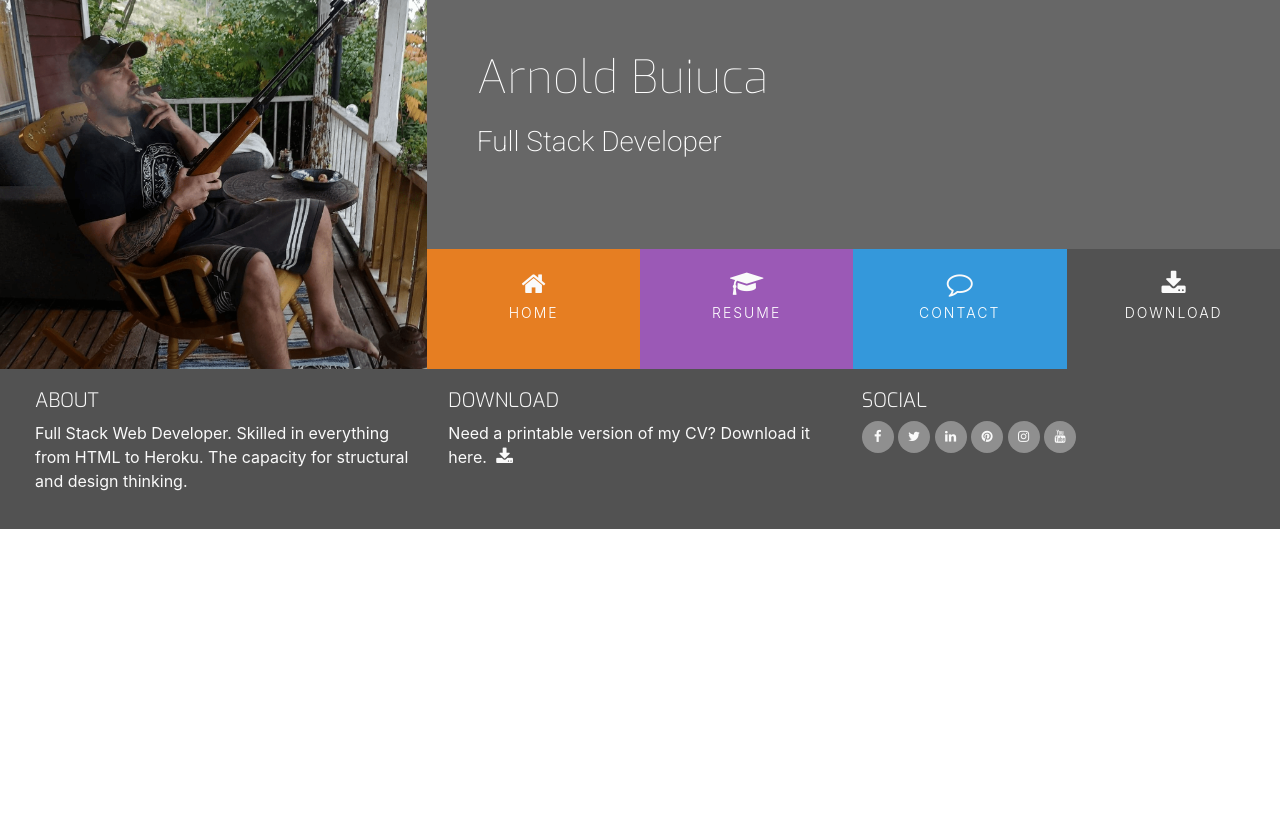
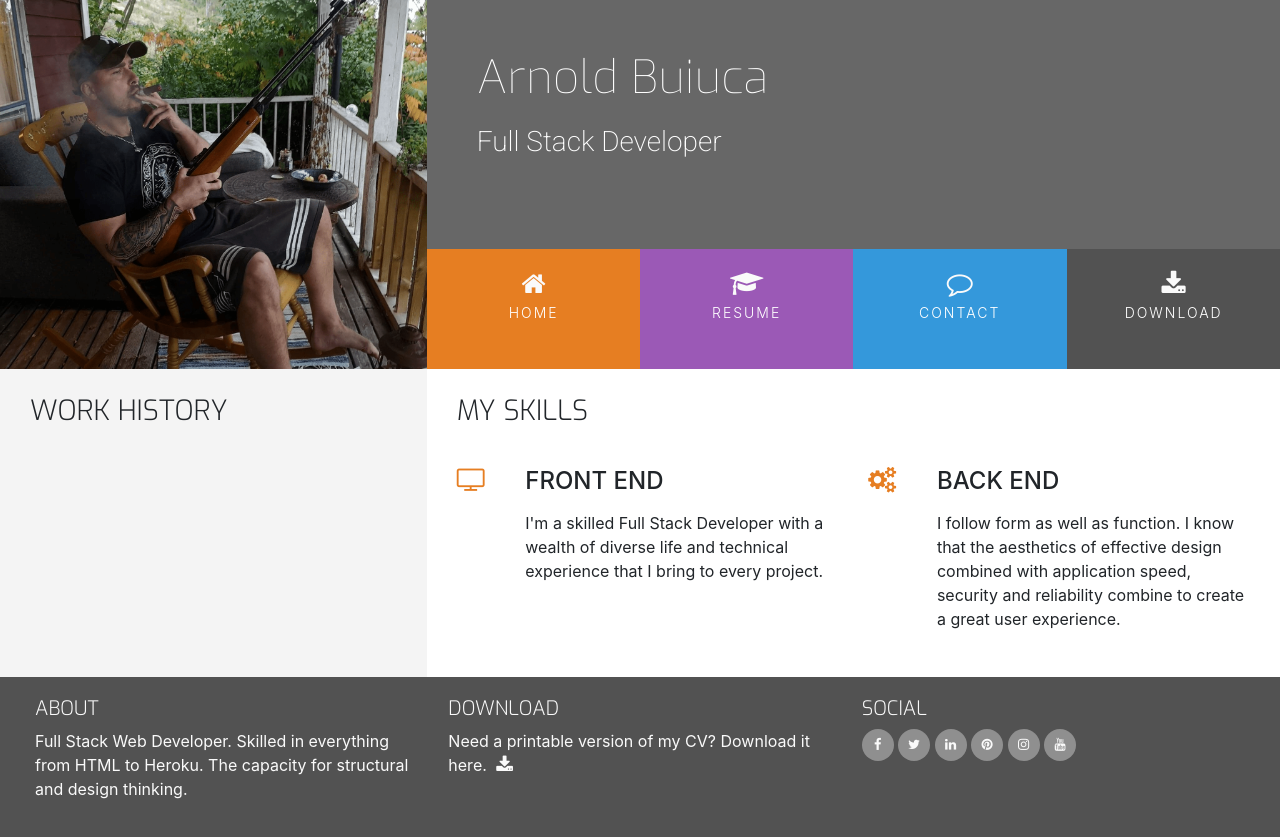
Before and after one commit to arnoldkoss/arnoldb-resume, a plain HTML site: page resume.html in a window 1280 px wide. Before the commit the page ends 800 px from the top, so only its background shows below. Drawn offline with nearby package versions, Linux system fonts and the light colour scheme.

Commit message:
structure the resume page

```diff
--- a/resume.html
+++ b/resume.html
@@ -18,7 +18,7 @@
 <body>
     <header>
 
-    </header>
+
     <div class="row no-gutters">
         <a href="index.html" class="col-md-4 logo"></a>
 
@@ -59,8 +59,60 @@
 
         </div>
     </div>
+    </header>
+    <section class="container-fluid">
+        <div class="row">
+            <div class="col-md-4 bg-color-personal-info section-column">
+                <div class="row">
+                    <div class="col-12">
+                        <h3 class="section-heading uppercase">
+                            Work History
+                        </h3>
+                    </div>
+                </div>
 
-    <section>
+
+            </div>
+            <div class="col-md-8 bg-color-three-reasons section-column">
+                <div class="row">
+                    <div class="col">
+                        <h3 class="section-heading uppercase">My Skills</h3>
+                    </div>
+                </div>
+                <div class="row">
+                    <div class="col-10 offset-1 offset-sm-0 col-sm-4 col-md-6">
+
+                        <div class="row">
+                            <div class="col-2">
+                                <i class="three-reasons-icon fa fa-tv" aria-hidden="true"></i>
+                            </div>
+                            <div class="col-10">
+                                <h4 class="three-reasons-heading uppercase">Front End</h4>
+                                <p>I'm a skilled Full Stack Developer with a wealth of diverse life and technical experience
+                                    that I bring to every project.</p>
+                            </div>
+                        </div>
+                    </div>
+                    <div class="col-10 offset-1 offset-sm-0 col-sm-4 col-md-6">
+
+                        <div class="row">
+                            <div class="col-2">
+                                <i class="three-reasons-icon fa fa-gears" aria-hidden="true"></i>
+                            </div>
+                            <div class="col-10">
+                                <h4 class="three-reasons-heading uppercase">Back End</h4>
+                                <p>I follow form as well as function. I know that the aesthetics of effective design
+                                    combined with application speed,
+                                    security and reliability combine to create a great user experience.
+                                </p>
+                                </p>
+                            </div>
+                        </div>
+                    </div>
+
+                </div>
+            </div>
+        </div>
 
 
     </section>
```
Also changed, not shown: index.html (+2 -2 lines).
